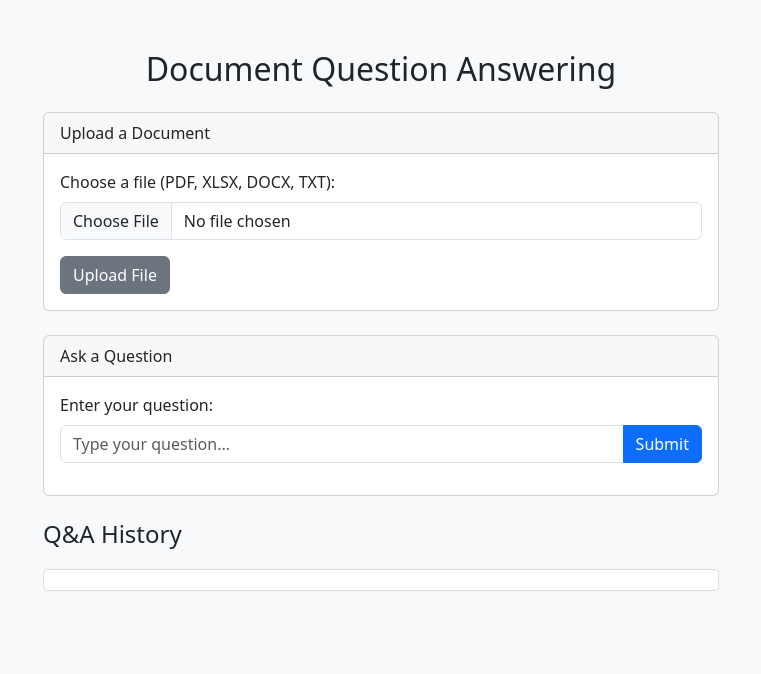
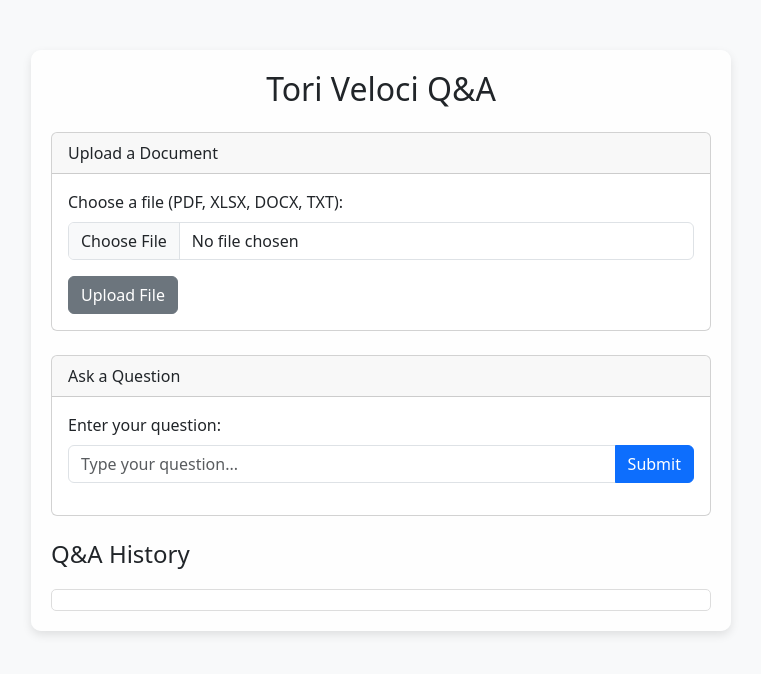
Before and after one commit to bhawanaa/my-chatbot, a Flask app: page / in a window 1280 px wide. Shown: the top 674 px of the page, without its empty margins (259-1020 px from the left). Run offline with Flask 3, Linux system fonts and the light colour scheme; some libraries are stand-ins or nearby versions.

Commit message:
NA - updated index file for description

```diff
--- a/templates/index.html
+++ b/templates/index.html
@@ -9,12 +9,20 @@
     <link href="https://cdn.jsdelivr.net/npm/bootstrap@5.3.0/dist/css/bootstrap.min.css" rel="stylesheet" />
     <style>
         body {
+            background-image: url('https://via.placeholder.com/1920x1080'); /* Replace with your image URL */
+            background-size: cover;
+            background-repeat: no-repeat;
+            background-attachment: fixed;
             background-color: #f8f9fa;
         }
 
         .container {
             max-width: 700px;
             margin-top: 50px;
+            background: rgba(255, 255, 255, 0.8); /* Add a slight opacity to the background */
+            padding: 20px;
+            border-radius: 10px;
+            box-shadow: 0 4px 10px rgba(0, 0, 0, 0.1);
         }
 
         .chat-box {
@@ -60,7 +68,7 @@
 
 <body>
     <div class="container">
-        <h2 class="text-center mb-4">Document Question Answering</h2>
+        <h2 class="text-center mb-4">Tori Veloci Q&A</h2>
 
         <!-- File Upload Form -->
         <div class="card mb-4">
```
